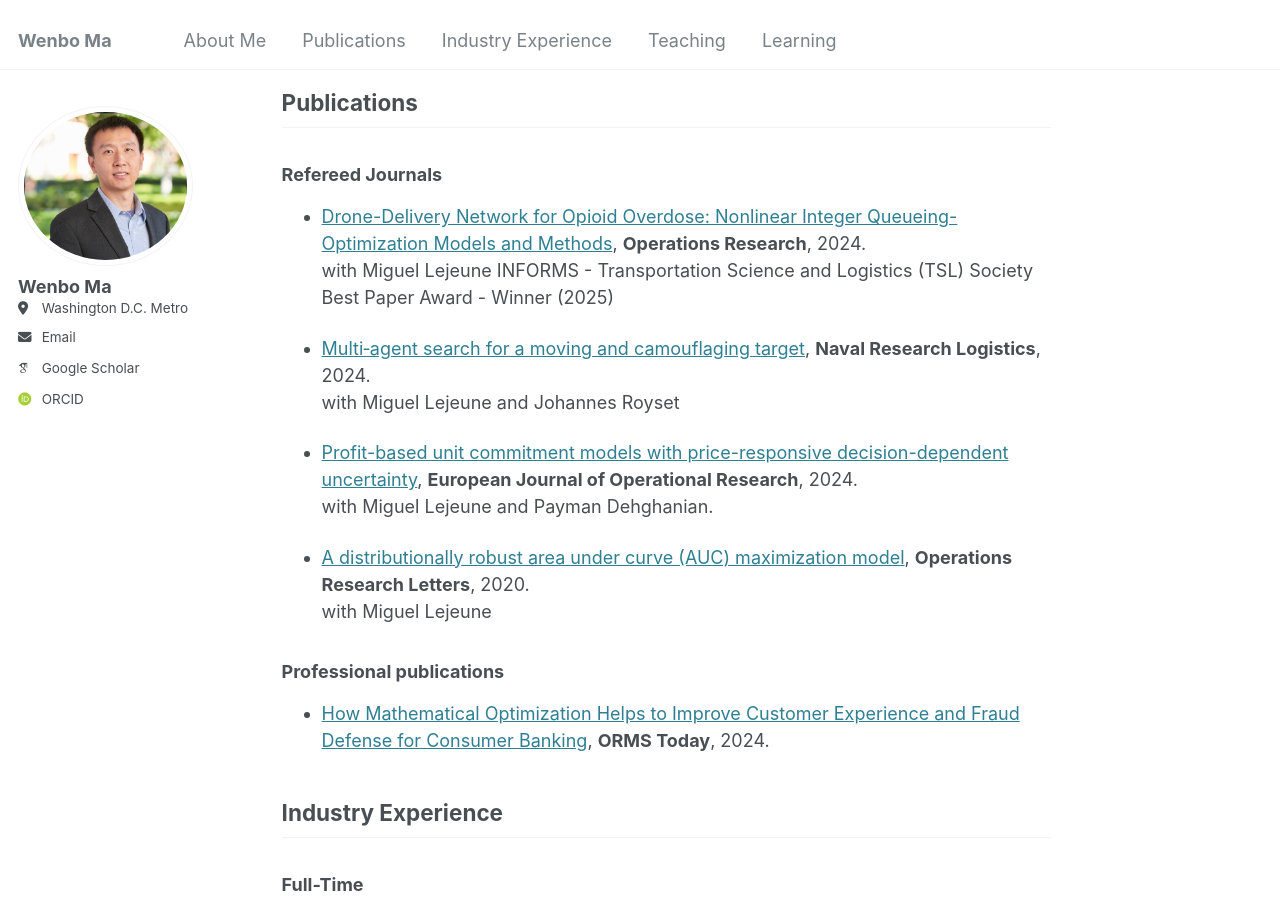
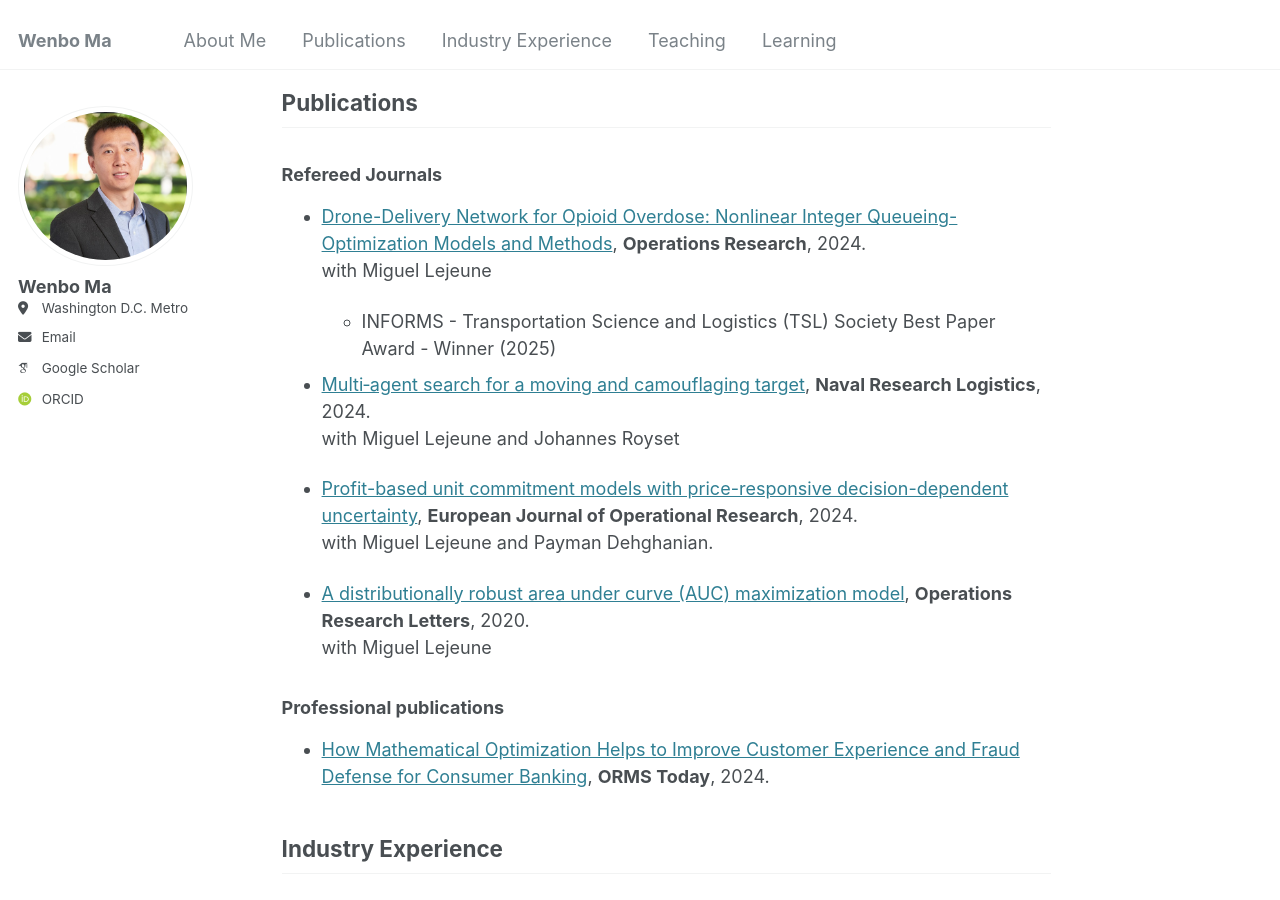
Before and after one commit to wenbo5565/wenbo5565.github.io, a Jekyll site: the page built from _pages/about.md, in a window 1280 px wide and 900 px high, scrolled down 1126 px. Built offline with Jekyll 4.4.1, drawn with Linux system fonts in a browser that asks for light colours; some web fonts are replaced.

```diff
--- a/_pages/about.md
+++ b/_pages/about.md
@@ -26,7 +26,8 @@ Outside of work, I enjoy playing and watching sports — particularly tennis, sw
 ### Refereed Journals
 - [Drone-Delivery Network for Opioid Overdose: Nonlinear Integer Queueing-Optimization Models and Methods](https://pubsonline.informs.org/doi/10.1287/opre.2022.0489), **Operations Research**, 2024. \
    with Miguel Lejeune
-  INFORMS - Transportation Science and Logistics (TSL) Society Best Paper Award - Winner (2025)
+
+  - INFORMS - Transportation Science and Logistics (TSL) Society Best Paper Award - Winner (2025)
 
   <!-- - INFORMS - [Transportation Science and Logistics (TSL) Society Best Paper Award](https://www.informs.org/Recognizing-Excellence/Community-Prizes/Transportation-Science-and-Logistics-Section/Best-Paper-Award) - Winner (2025) -->
   <!-- - GW Today: [Drones Could Transform Emergency Response to Opioid Overdoses](https://gwtoday.gwu.edu/drones-could-transform-emergency-response-opioid-overdoses) -->
```
